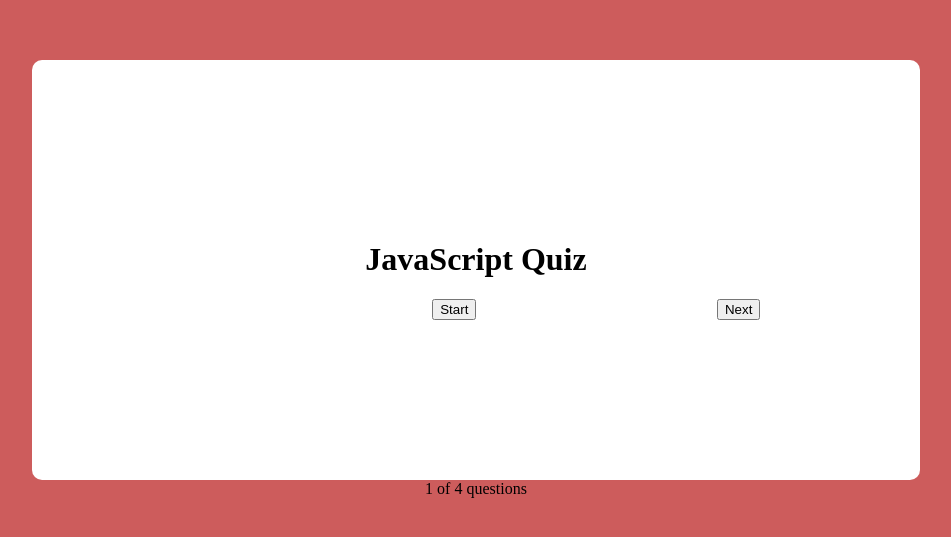
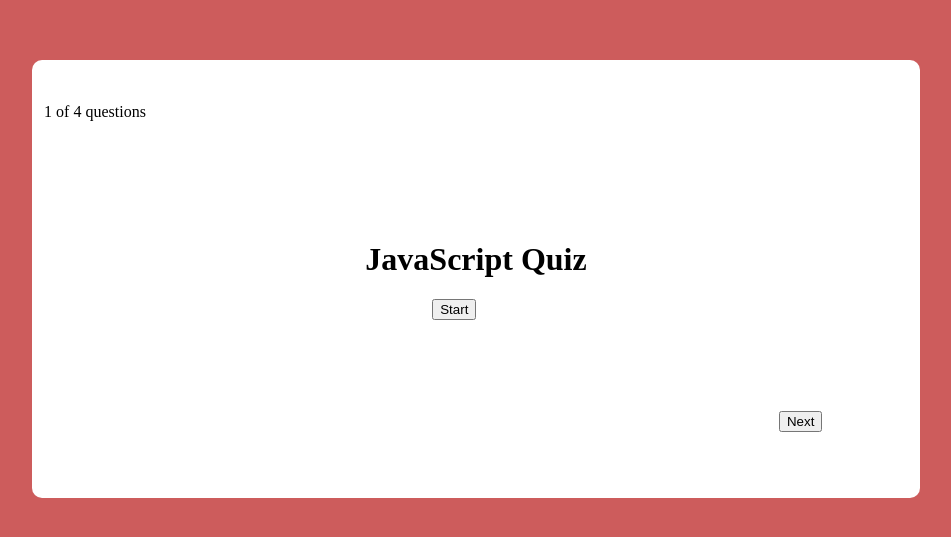
Before and after one commit to ChrisTR1021/Personal-Quiz-, a plain HTML site: page index.html in a window 1280 px wide. Shown: the part 129-666 px from the top of the page, without its empty margins (164-1115 px from the left). Drawn offline with Linux system fonts and the light colour scheme.

Commit message:
moved next button down to the right moved 1 of 4 questions to the left

```diff
--- a/index.html
+++ b/index.html
@@ -11,8 +11,8 @@
         <h1>JavaScript Quiz</h1>
         <button id="start-btn" class="begin-button">Start</button>
         <button id="next-button" class="nxt-btn">Next</button>
+        <div class="question-count"> 1 of 4 questions</div>
     </div>
-    <div class="question-count"> 1 of 4 questions</div>
     <script src="script.js"></script>
 </body>
 </html>
--- a/style.css
+++ b/style.css
@@ -29,4 +29,13 @@ body {
     display: flex;
     justify-content: end;
     float: right;
+    position: relative;
+    top: 112px;
+    right: -62px;
 }
+
+.question-count {
+    position: relative;
+    top: -217px;
+    left: -381px;
+}
```
